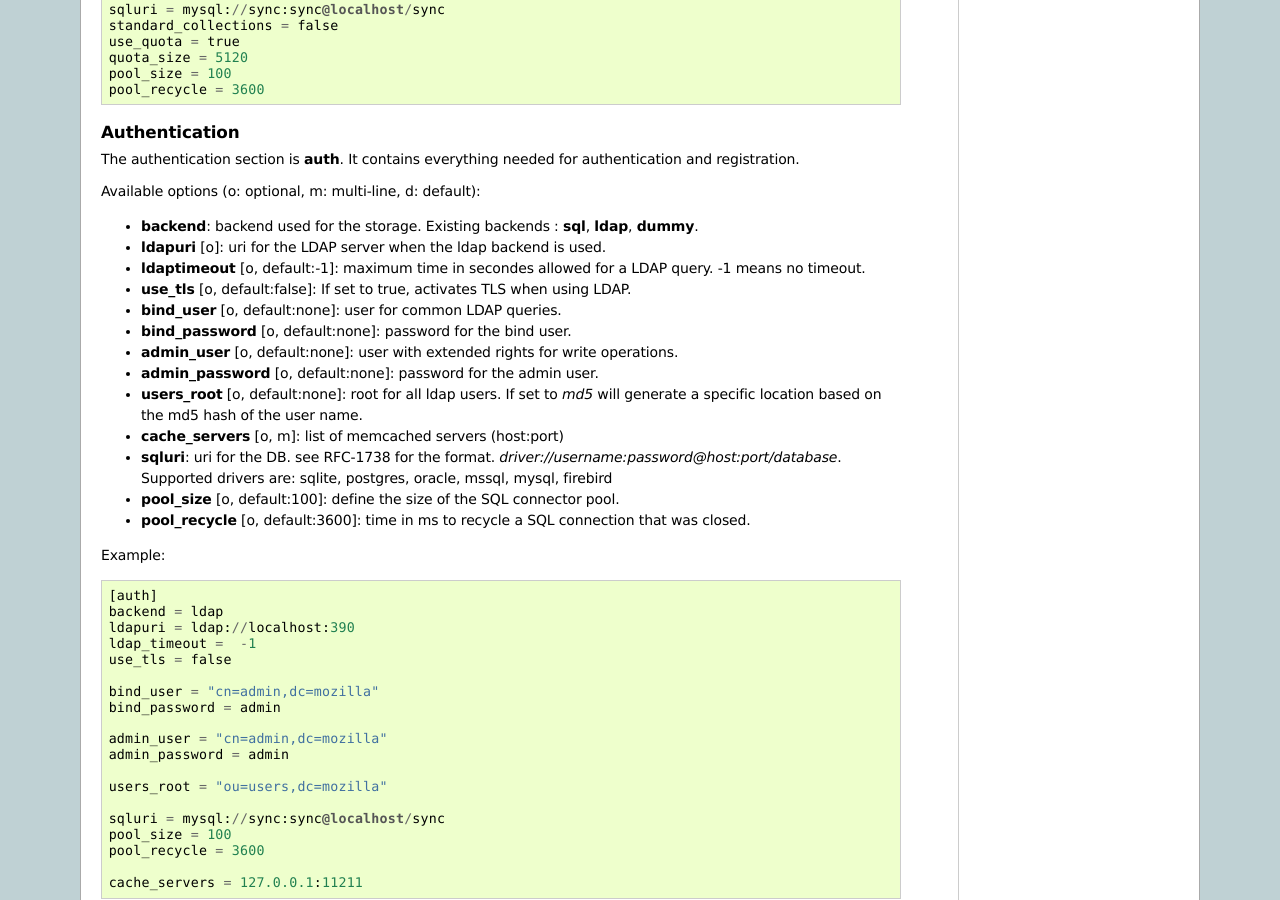
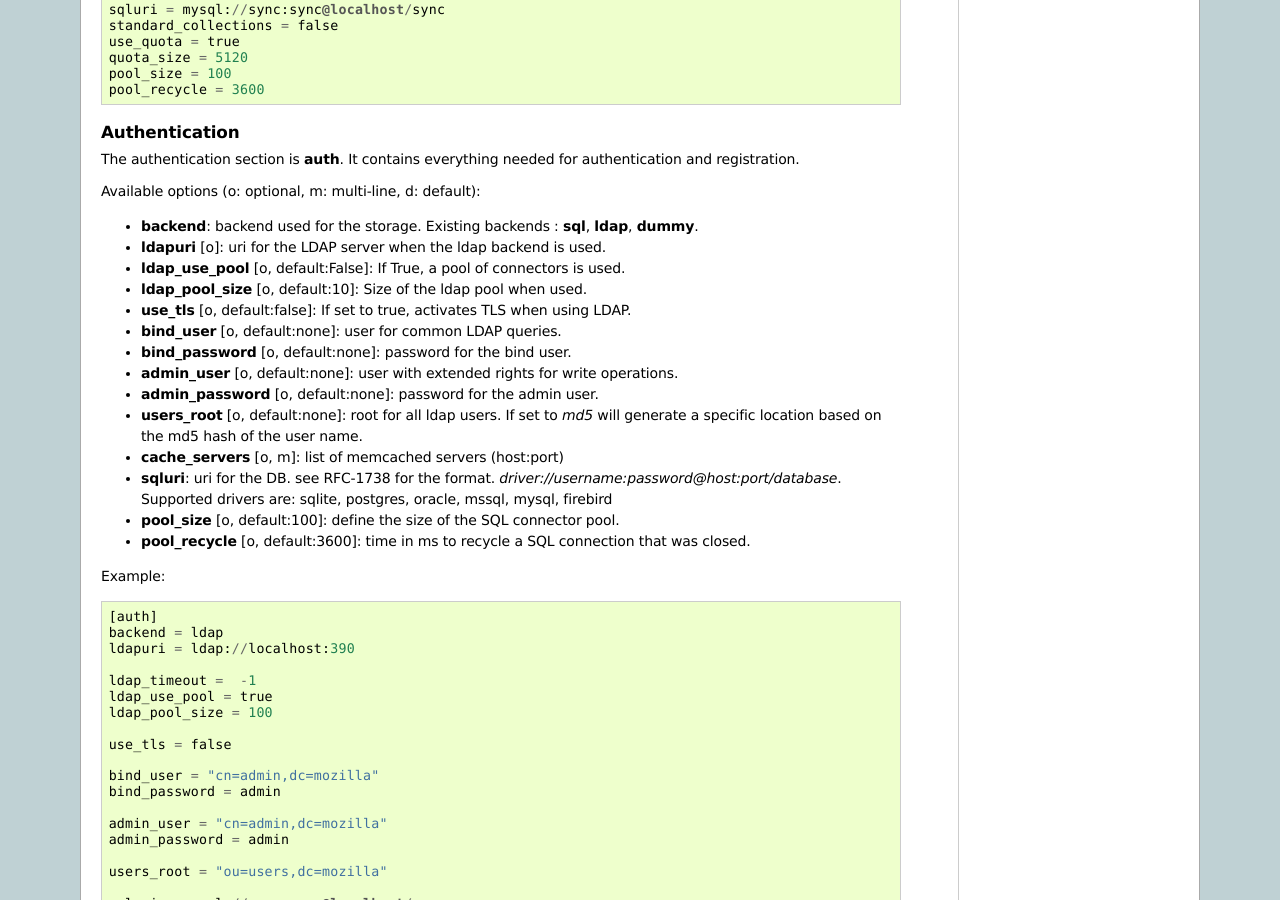
Before and after one commit to mozilla-services/docs, a Sphinx documentation site: the page built from source/configuration.rst, in a window 1280 px wide and 900 px high, scrolled down 3292 px. Built offline with Sphinx 7.4.7, drawn with Linux system fonts in a browser that asks for light colours.

Commit message:
added ldap_use_pool and ldap_pool_size in the [auth] doc

```diff
--- a/source/configuration.rst
+++ b/source/configuration.rst
@@ -251,8 +251,8 @@ Available options (o: optional, m: multi-line, d: default):
 - **backend**: backend used for the storage. Existing backends :
   **sql**, **ldap**, **dummy**.
 - **ldapuri** [o]: uri for the LDAP server when the ldap backend is used.
-- **ldaptimeout** [o, default:-1]: maximum time in secondes allowed for a
-  LDAP query. -1 means no timeout.
+- **ldap_use_pool** [o, default:False]: If True, a pool of connectors is used.
+- **ldap_pool_size** [o, default:10]: Size of the ldap pool when used.
 - **use_tls** [o, default:false]: If set to true, activates TLS when using
   LDAP.
 - **bind_user** [o, default:none]: user for common LDAP queries.
@@ -276,7 +276,11 @@ Example::
     [auth]
     backend = ldap
     ldapuri = ldap://localhost:390
+
     ldap_timeout =  -1
+    ldap_use_pool = true
+    ldap_pool_size = 100
+
     use_tls = false
 
     bind_user = "cn=admin,dc=mozilla"
```
